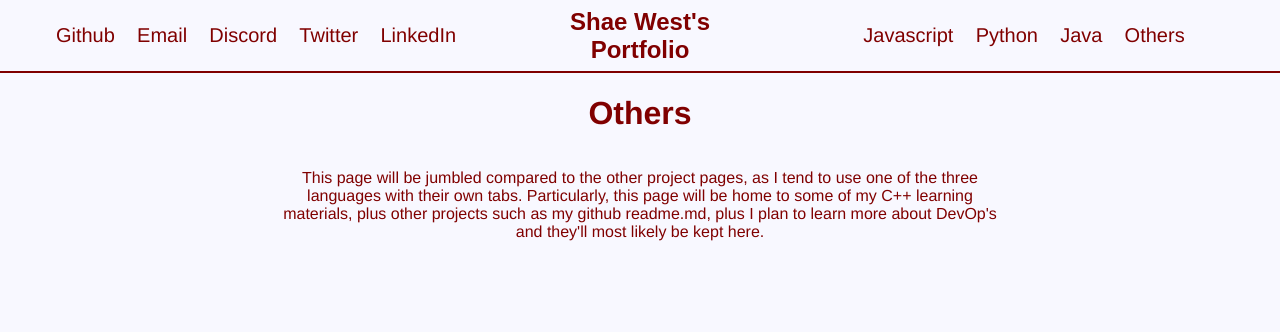
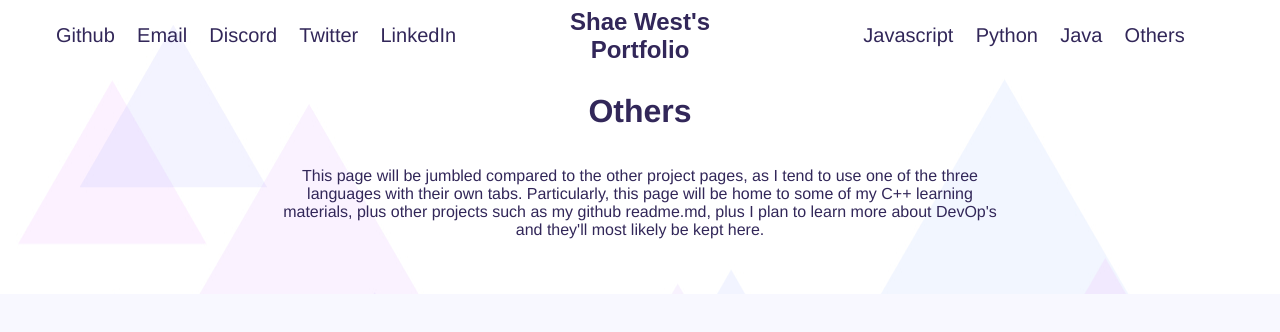
Before and after one commit to westshae/-old-westshae.github.io, a React (Create React App) app: page /#/others in a window 1280 px wide. Shown: the top 332 px of the page. Built offline with nearby package versions, Linux system fonts and the light colour scheme; no server answers.

Commit message:
Changed colour scheme and backing image

```diff
--- a/package.json
+++ b/package.json
@@ -1,5 +1,5 @@
 {
-  "homepage": "http://westshae.github.io",
+  "homepage": "http://westshae.com",
   "name": "westshae.com",
   "version": "1.0",
   "private": true,
--- a/src/components/Container.jsx
+++ b/src/components/Container.jsx
@@ -1,13 +1,18 @@
 //Package imports
 import styled from "styled-components";
+
+//Asset imports
+import Triangles from "../assets/bg_bggenerator_com.jpg"
 
 //Overall container for all components on the page, wraps around navbar and content
 const Container = styled.div`
     background-color:#f8f8ff;
+    background-image:url(${Triangles});
     display:flex;
     flex-direction:column;
     overflow:visible;
-
 `
 
+
+
 export default Container;
--- a/src/components/Content.jsx
+++ b/src/components/Content.jsx
@@ -7,7 +7,7 @@ const Content = styled.div`
     margin-right:10%;
     margin-bottom:3%;
     background-clip:margin-box;
-    background-color:#f8f8ff;
+    background-color:transparent;
     display:flex;
     flex-direction:column;
     @media only screen
--- a/src/components/Navigation.jsx
+++ b/src/components/Navigation.jsx
@@ -6,7 +6,7 @@ import React from "react"
 //Style for navigation buttons
 const Button = styled.button`
     background:transparent;
-    color:#800000;
+    color: #322759 ;
     border:none;
     font-size:1.25em;
     font-family:Helvetica;
@@ -16,7 +16,7 @@ const Button = styled.button`
 `
 //Style for navigation bar background
 const StyledNavigation = styled.nav`
-    border-bottom:2px solid #800000;
+    background-color: transparent;
     display:grid;
     grid-template-columns:2fr 1fr 2fr;
     height:100%;
@@ -33,7 +33,7 @@ const Section = styled.div`
 const Title = styled.button`
     font-size:1.5rem;
     background:transparent;
-    color:#800000;
+    color:#322759 ;
     border:none;
     font-weight:bold;
     padding-top:3%;
--- a/src/components/Projects.jsx
+++ b/src/components/Projects.jsx
@@ -12,14 +12,14 @@ const CardContainer = styled.div`
 
 const CardStyle = styled.div`
     padding:3%;
-    color:#800000;
+    color:#322759;
     display:grid;
     border:solid 2px;
 `
 
 const Button = styled.button`
     background:transparent;
-    color:#800000;
+    color:#322759;
     border:none;
     font-size:1.5em;
     font-family:Helvetica;
--- a/src/pages/index.jsx
+++ b/src/pages/index.jsx
@@ -14,12 +14,12 @@ const TextContainer = styled.div`
 `
 
 const Header = styled.h1`
-    color:#800000;
+    color:#322759;
     text-align:center;
     font-size:2rem;
 `
 const Paragraph = styled.p`
-    color:#800000;
+    color:#322759;
     width:70%;
     font-size:1.25rem;
 
--- a/src/pages/java.jsx
+++ b/src/pages/java.jsx
@@ -14,11 +14,11 @@ const TextContainer = styled.div`
 `
 
 const Header = styled.h1`
-    color:#800000;
+    color:#322759;
     text-align:center;
 `
 const Paragraph = styled.p`
-    color:#800000;
+    color:#322759;
     width:70%;
 
     text-align:center;
--- a/src/pages/javascript.jsx
+++ b/src/pages/javascript.jsx
@@ -14,11 +14,11 @@ const TextContainer = styled.div`
 `
 
 const Header = styled.h1`
-    color:#800000;
+    color:#322759;
     text-align:center;
 `
 const Paragraph = styled.p`
-    color:#800000;
+    color:#322759;
     width:70%;
 
     text-align:center;
--- a/src/pages/others.jsx
+++ b/src/pages/others.jsx
@@ -14,11 +14,11 @@ const TextContainer = styled.div`
 `
 
 const Header = styled.h1`
-    color:#800000;
+    color:#322759;
     text-align:center;
 `
 const Paragraph = styled.p`
-    color:#800000;
+    color:#322759;
     width:70%;
 
     text-align:center;
--- a/src/pages/python.jsx
+++ b/src/pages/python.jsx
@@ -14,11 +14,11 @@ const TextContainer = styled.div`
 `
 
 const Header = styled.h1`
-    color:#800000;
+    color:#322759;
     text-align:center;
 `
 const Paragraph = styled.p`
-    color:#800000;
+    color:#322759;
     width:70%;
 
     text-align:center;
```
Also changed, not shown: src/assets/bg_bggenerator_com.jpg (added), 6 other files (tests, documents, lock files or other folders).
